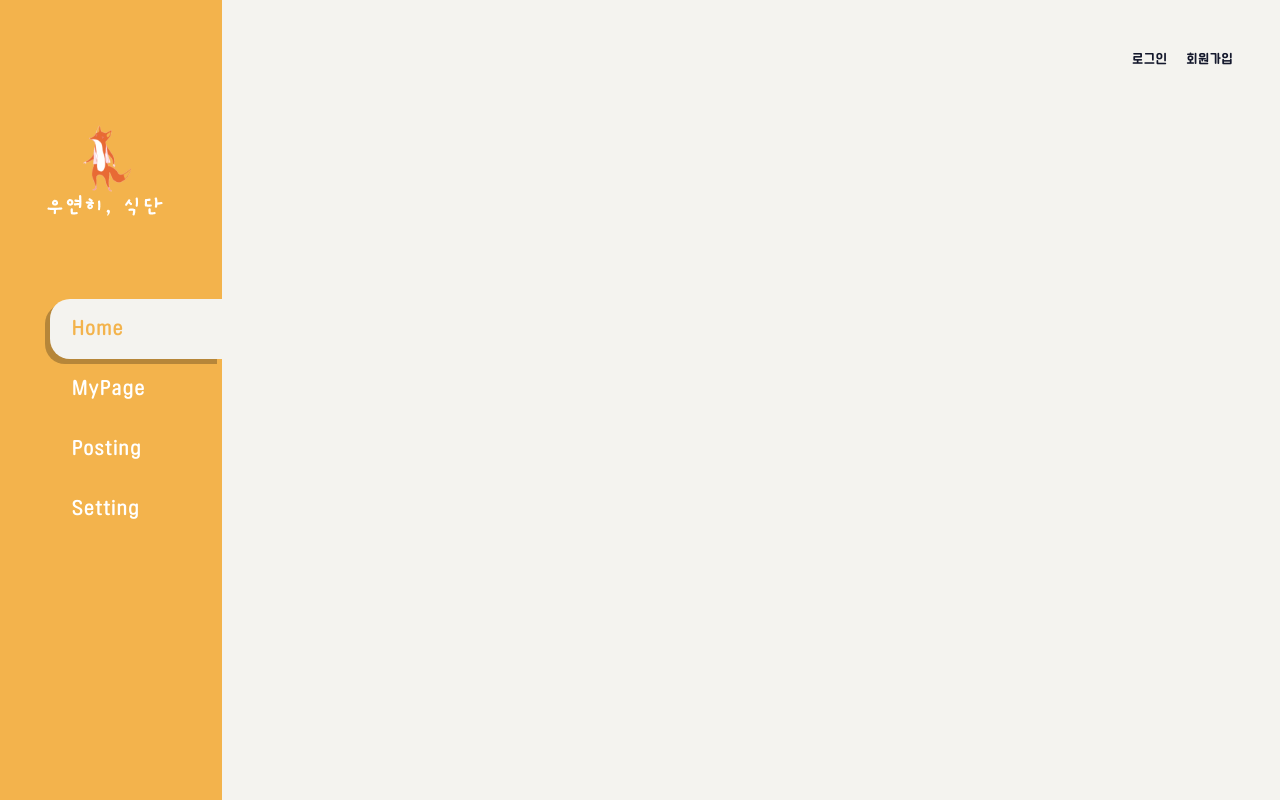
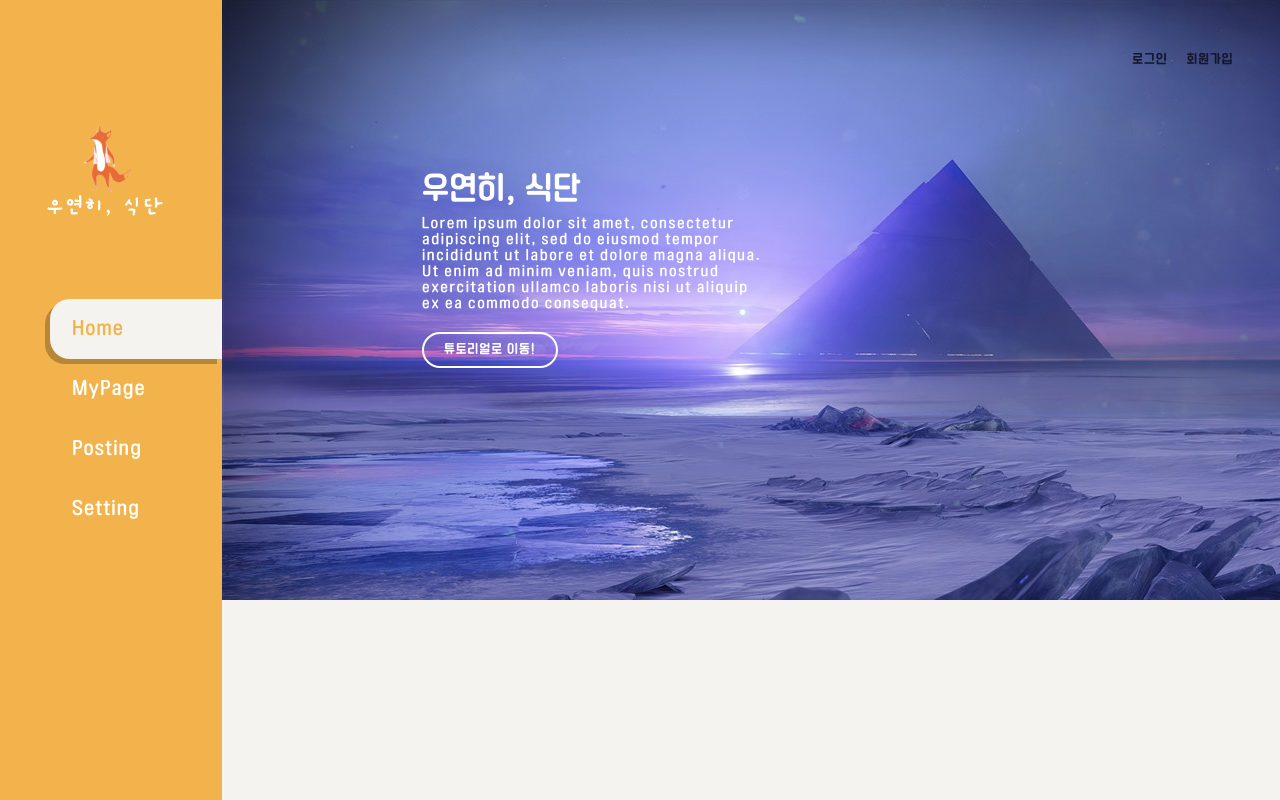
Before and after one commit to margu31/forte-diet, a React (Create React App) app: page / in a window 1280 px wide. Built offline with nearby package versions, Linux system fonts and the light colour scheme; no server answers.

Commit message:
[기능] 홈 - 웰컴 컨텐츠 추가

```diff
--- /dev/null
+++ b/src/components/Welcome/Welcome.js
@@ -0,0 +1,10 @@
+import React from 'react';
+import { StyledWelcomeWrapper, WelcomeContent } from './Welcome.styled';
+
+export default function Welcome() {
+  return (
+    <StyledWelcomeWrapper>
+      <WelcomeContent />
+    </StyledWelcomeWrapper>
+  );
+}
--- /dev/null
+++ b/src/components/Welcome/Welcome.styled.js
@@ -0,0 +1,59 @@
+import styled, { css } from 'styled-components';
+import { palette } from '../../styles';
+import Button from '../Button/Button';
+
+export const StyledWelcomeWrapper = styled.section`
+  min-height: 600px;
+  background-image: url('/example-bg.jpg');
+  display: flex;
+  flex-direction: column;
+  padding-left: 180px;
+`;
+
+const StyledDiv = styled.div`
+  display: flex;
+  flex-direction: column;
+  align-items: flex-start;
+  padding: 20% 2rem 2rem 2rem;
+  width: 30vw;
+`;
+
+const StyledP = styled.p`
+  padding: 1rem 0 2rem;
+  font-size: 1.2rem;
+  line-height: 1.6rem;
+  letter-spacing: 0.15rem;
+  ${({ theme }) =>
+    css`
+      color: ${theme.themeDefaultWhite};
+    `}
+`;
+
+const StyledTitle = styled.h2`
+  font-size: 3rem;
+  ${({ theme }) =>
+    css`
+      color: ${theme.themeDefaultWhite};
+    `}
+`;
+
+const TutorialBtn = styled(Button)`
+  padding: 1rem 2rem;
+  font-size: 1.2rem;
+  background-color: transparent;
+  border-radius: 50px;
+  color: ${palette.themeDefaultWhite};
+  border: 2px solid ${palette.themeDefaultWhite};
+`;
+
+export const WelcomeContent = () => (
+  <StyledDiv>
+    <StyledTitle>우연히, 식단</StyledTitle>
+    <StyledP>
+      Lorem ipsum dolor sit amet, consectetur adipiscing elit, sed do eiusmod tempor incididunt ut
+      labore et dolore magna aliqua. Ut enim ad minim veniam, quis nostrud exercitation ullamco
+      laboris nisi ut aliquip ex ea commodo consequat.
+    </StyledP>
+    <TutorialBtn>튜토리얼로 이동!</TutorialBtn>
+  </StyledDiv>
+);
--- a/src/pages/Home/Home.js
+++ b/src/pages/Home/Home.js
@@ -1,11 +1,13 @@
 import React from 'react';
-import UserBar from '../../containers/UserBar/UserBar';
+import Welcome from 'components/Welcome/Welcome';
+import UserBar from 'containers/UserBar/UserBar';
 import { StyledHomePageWrapper } from './Home.styled';
 
 export default function Home() {
   return (
     <StyledHomePageWrapper>
       <UserBar />
+      <Welcome />
     </StyledHomePageWrapper>
   );
 }
```
Also changed, not shown: public/example-bg.jpg (added).
